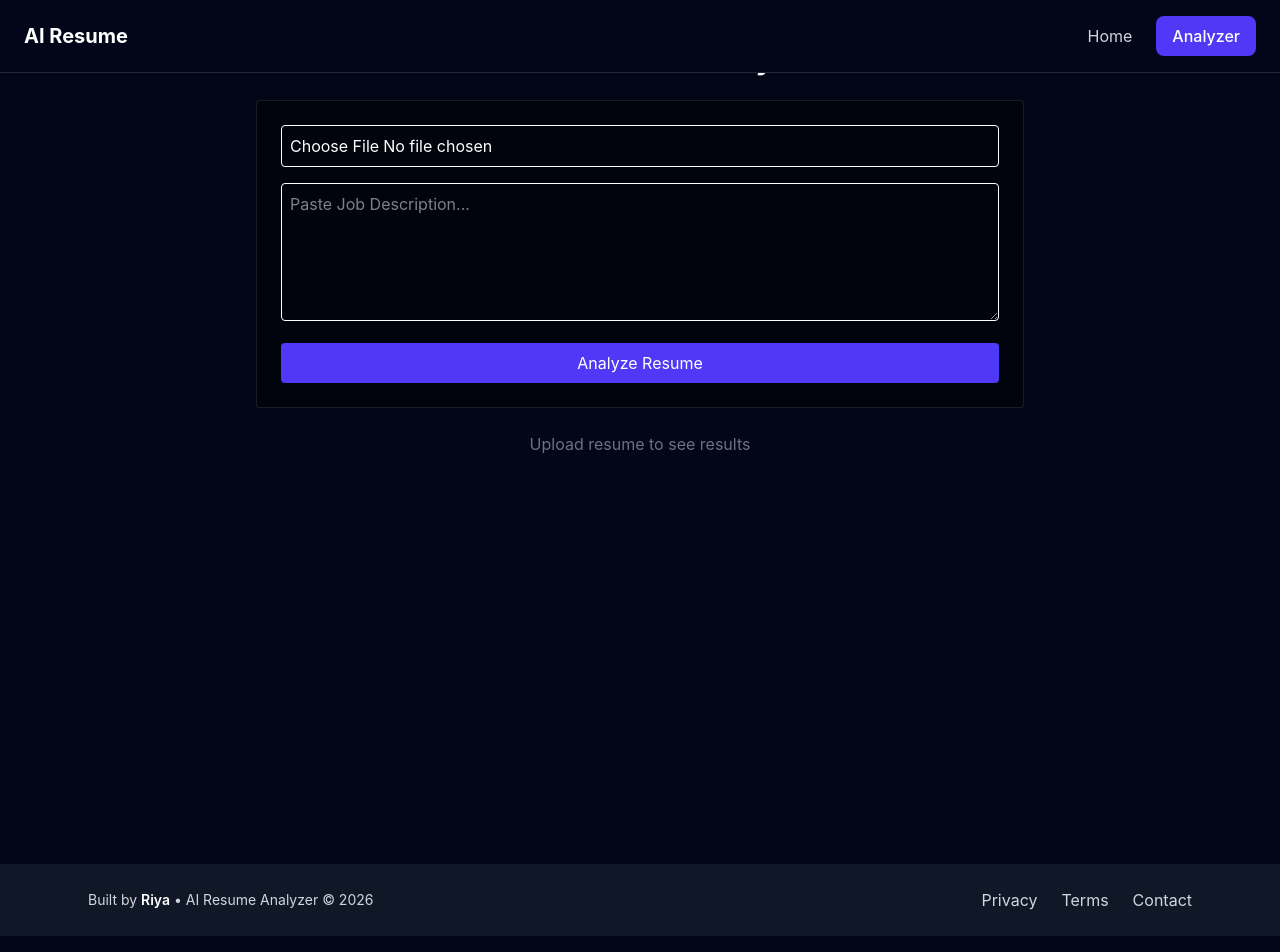
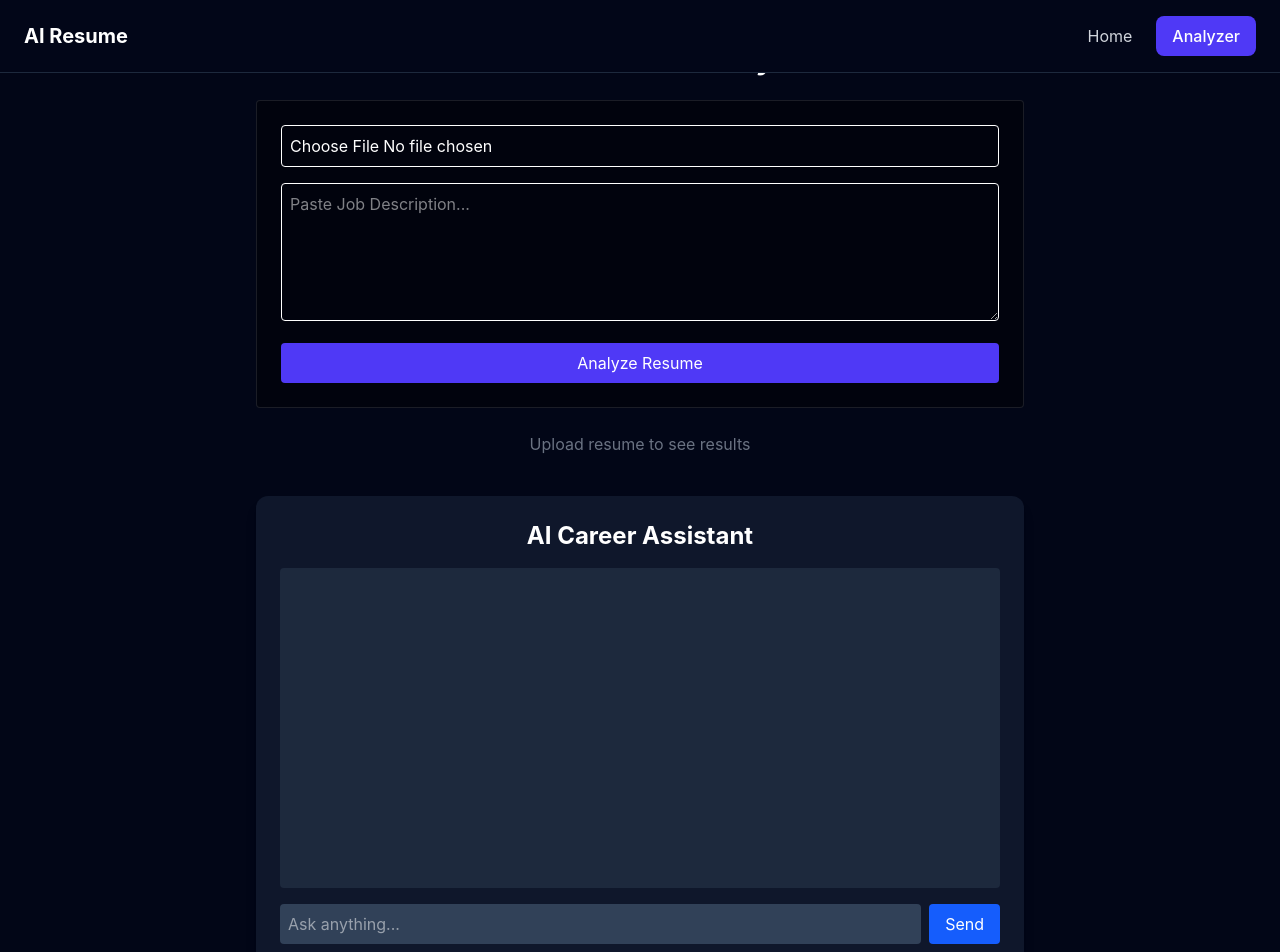
Before and after one commit to Riya-sahu29/ai-ats-resume-analyzer, a React (Vite) app in the folder frontend/: page /analyzer in a window 1280 px wide. Shown: the top 952 px of the page. Built offline with nearby package versions, Linux system fonts and the light colour scheme.

Commit message:
Added MongoDB chat history and chatbot UI

```diff
--- /dev/null
+++ b/frontend/src/components/Chatbot.jsx
@@ -0,0 +1,78 @@
+import { useState } from "react";
+
+export default function Chatbot() {
+
+  const [message, setMessage] = useState("");
+  const [chat, setChat] = useState([]);
+
+  const sendMessage = async () => {
+
+    if (!message.trim()) return;
+
+    const newChat = [...chat, { sender: "user", text: message }];
+    setChat(newChat);
+
+    setMessage("");
+
+    const res = await fetch("http://127.0.0.1:8000/chat", {
+      method: "POST",
+      headers: {
+        "Content-Type": "application/json",
+      },
+      body: JSON.stringify({
+        user_id: "riya",
+        message: message,
+      }),
+    });
+
+    const data = await res.json();
+
+    setChat([...newChat, { sender: "bot", text: data.reply }]);
+  };
+
+  return (
+    <div className="bg-slate-900 p-6 rounded-xl shadow-lg max-w-3xl mx-auto">
+
+      <h2 className="text-2xl font-bold text-center mb-4">
+        AI Career Assistant
+      </h2>
+
+      {/* Chat messages */}
+      <div className="bg-slate-800 h-80 overflow-y-auto p-4 rounded mb-4">
+        {chat.map((msg, index) => (
+          <div
+            key={index}
+            className={`mb-2 ${
+              msg.sender === "user"
+                ? "text-right text-blue-400"
+                : "text-left text-green-400"
+            }`}
+          >
+            {msg.text}
+          </div>
+        ))}
+      </div>
+
+      {/* Input */}
+      <div className="flex gap-2">
+
+        <input
+          type="text"
+          placeholder="Ask anything..."
+          value={message}
+          onChange={(e) => setMessage(e.target.value)}
+          className="flex-1 p-2 rounded bg-slate-700 text-white outline-none"
+        />
+
+        <button
+          onClick={sendMessage}
+          className="bg-blue-600 px-4 py-2 rounded hover:bg-blue-700"
+        >
+          Send
+        </button>
+
+      </div>
+
+    </div>
+  );
+}
--- a/frontend/src/main.css
+++ b/frontend/src/main.css
@@ -1,7 +1,8 @@
 @import "tailwindcss";
 
 body {
-  background-color: #020617; /* slate-950 */
+   background-color: #020617;
+  /* background-color: #020617;  */
   color: white;
   font-family: Inter, system-ui, sans-serif;
 }
--- a/frontend/src/pages/Analyzer.jsx
+++ b/frontend/src/pages/Analyzer.jsx
@@ -1,6 +1,7 @@
 import ResumeForm from "../components/ResumeForm";
 import Results from "../components/Results";
 import { useState } from "react";
+import Chatbot from "../components/Chatbot";
 
 export default function Analyzer() {
   const [result, setResult] = useState(null);
@@ -26,6 +27,11 @@ export default function Analyzer() {
           </p>
         )}
 
+        {/* Add chatbot here */}
+        <div className="mt-10">
+          <Chatbot />
+        </div>
+
       </div>
     </div>
   );
```
Also changed, not shown: 2 other files (tests, documents, lock files or other folders).
